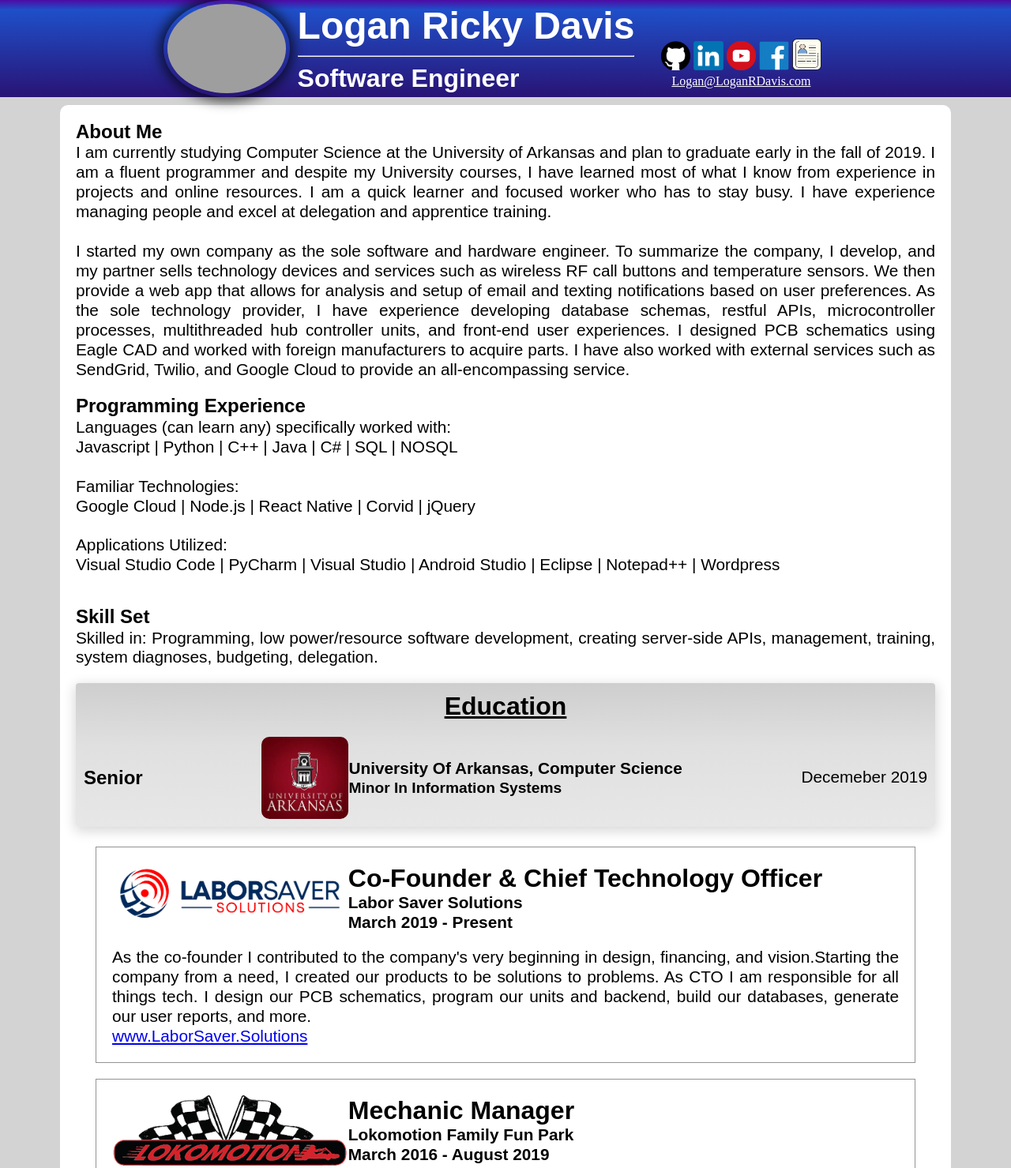
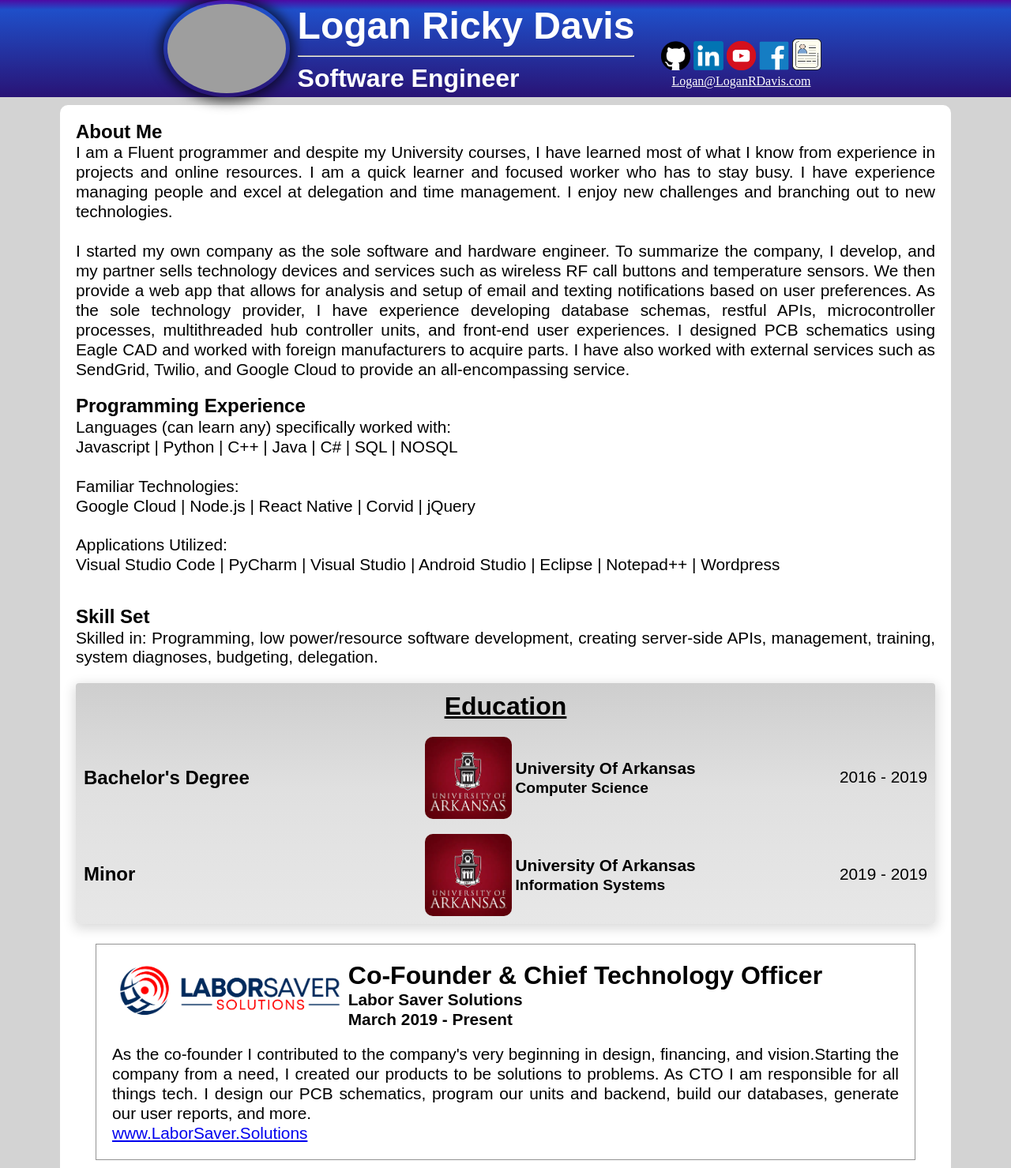
Before and after one commit to LoganRDavis/lrd-site, a website: page views/root/pages/index.html in a window 1280 px wide. Shown: the top 1479 px of the page at 79% size. Drawn offline with Linux system fonts and the light colour scheme; grey boxes are pictures that could not be loaded; a web font is replaced by a local one.

Commit message:
Graduated update

```diff
--- a/public/root/css/main.css
+++ b/public/root/css/main.css
@@ -151,6 +151,12 @@ p {
     align-items: center;
 }
 
+.education-item h3{
+    text-align: left;
+    width: 250px;
+}
+
+
 .education-title {
     display: flex;
     text-align: left;
@@ -159,7 +165,7 @@ p {
 }
 
 .education-item img {
-    width: 15%;
+    width: 12%;
     min-width: 110px;
     border-radius: 10px;
 }
--- a/views/root/pages/index.html
+++ b/views/root/pages/index.html
@@ -36,7 +36,7 @@
                     <a href="https://www.youtube.com/user/StudiosBOS"><img src="/images/companies/youtube-logo.png"></a>
                     <a href="https://www.facebook.com/loganrickydavis"><img
                             src="/images/companies/facebook-logo.png"></a>
-                    <a href="/files/2019-2.pdf"><img src="/images/icons/resume.png"></a>
+                    <a href="/files/2019-3.pdf"><img src="/images/icons/resume.png"></a>
                     <br>
                     <a href="mailto:logan@loganrdavis.com">Logan@LoganRDavis.com</a>
                 </div>
@@ -46,13 +46,12 @@
         <div class="container">
             <div>
                 <h3>About Me</h3>
-                <p>I am currently studying Computer Science at the University of Arkansas and plan to graduate early in
-                    the
-                    fall of 2019. I am a fluent programmer and despite my University courses, I have learned most of
-                    what I
-                    know from experience in projects and online resources. I am a quick learner and focused worker who
-                    has
-                    to stay busy. I have experience managing people and excel at delegation and apprentice training.
+                <p>I am a Fluent programmer and despite my University courses, I have learned most of what I know from
+                    experience in projects and online resources. I am a quick learner and focused worker who has to stay
+                    busy.
+                    I have experience managing people and excel at delegation and time management. I enjoy new
+                    challenges
+                    and branching out to new technologies.
                     <br><br>
                     I started my own company as the sole software and hardware engineer. To summarize the company, I
                     develop, and my partner sells technology devices and services such as wireless RF call buttons and
@@ -93,15 +92,27 @@
                 <h2>Education</h2>
                 <br>
                 <div class="education-item">
-                    <h3>Senior</h3>
+                    <h3>Bachelor's Degree</h3>
                     <div class="education-title">
-                        <img src="/images/companies/uark-logo.jpg">
+                        <img src="/images/companies/uark-logo.jpg">&nbsp;
                         <div>
-                            <h4>University of Arkansas, Computer Science</h4>
-                            <h5>Minor in Information Systems</h5>
+                            <h4>University of Arkansas</h4>
+                            <h5>Computer Science</h5>
                         </div>
                     </div>
-                    <p>Decemeber 2019</p>
+                    <p>2016 - 2019</p>
+                </div>
+                <br>
+                <div class="education-item">
+                    <h3>Minor</h3>
+                    <div class="education-title">
+                        <img src="/images/companies/uark-logo.jpg">&nbsp;
+                        <div>
+                            <h4>University of Arkansas</h4>
+                            <h5>Information Systems</h5>
+                        </div>
+                    </div>
+                    <p>2019 - 2019</p>
                 </div>
             </div>
             <div class="work">
```
Also changed, not shown: 2 other files.
